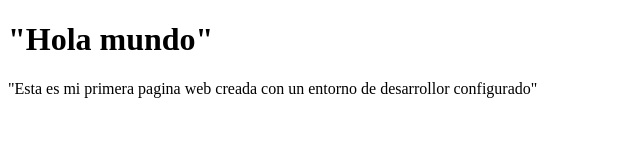
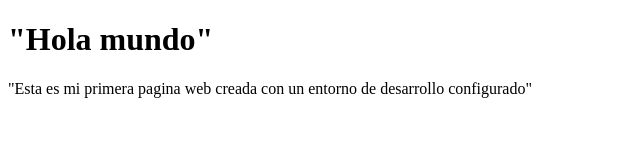
Before and after one commit to MariaRojasG/MiPrimerProyecto, a plain HTML site: page index.html in a window 1280 px wide. Shown: the full height of the page, 0-640 px from the left. Drawn offline with Linux system fonts and the light colour scheme.

Commit message:
Mi primer proyecto

```diff
--- a/index.html
+++ b/index.html
@@ -8,6 +8,6 @@
 <body>
     <h1> "Hola mundo" </h1>
     <p> "Esta es mi primera pagina web creada
-        con un entorno de desarrollor configurado" </p>
+        con un entorno de desarrollo configurado" </p>
 </body>
 </html>
```
